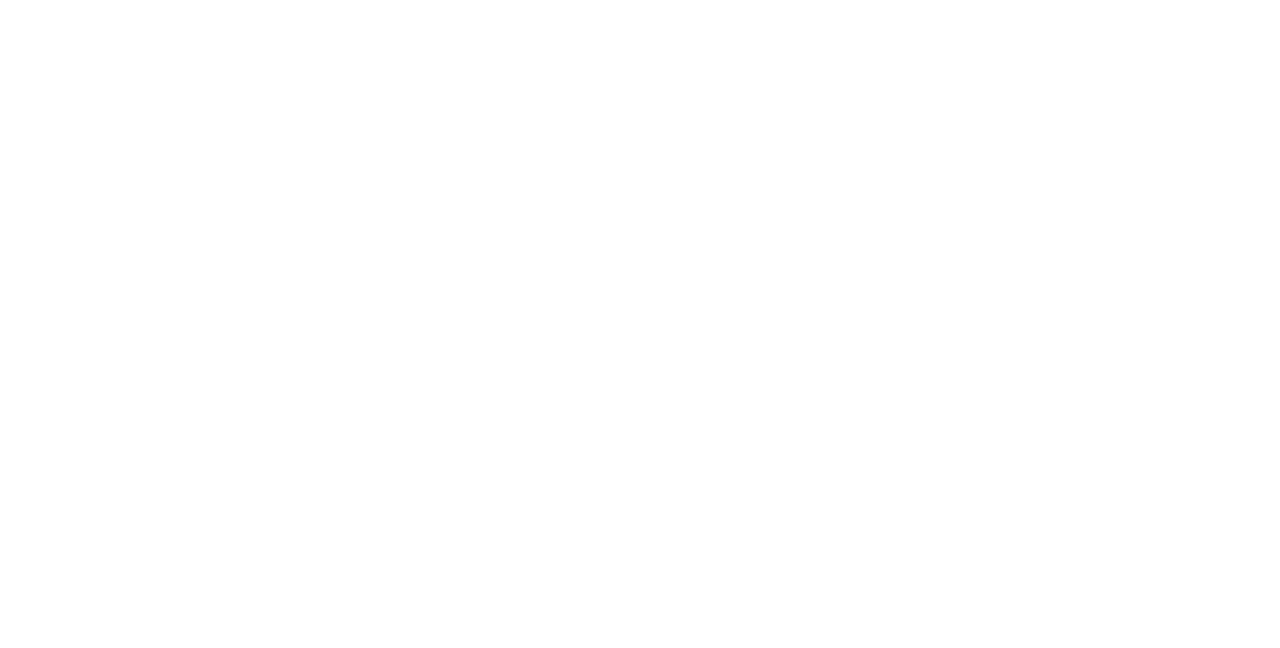
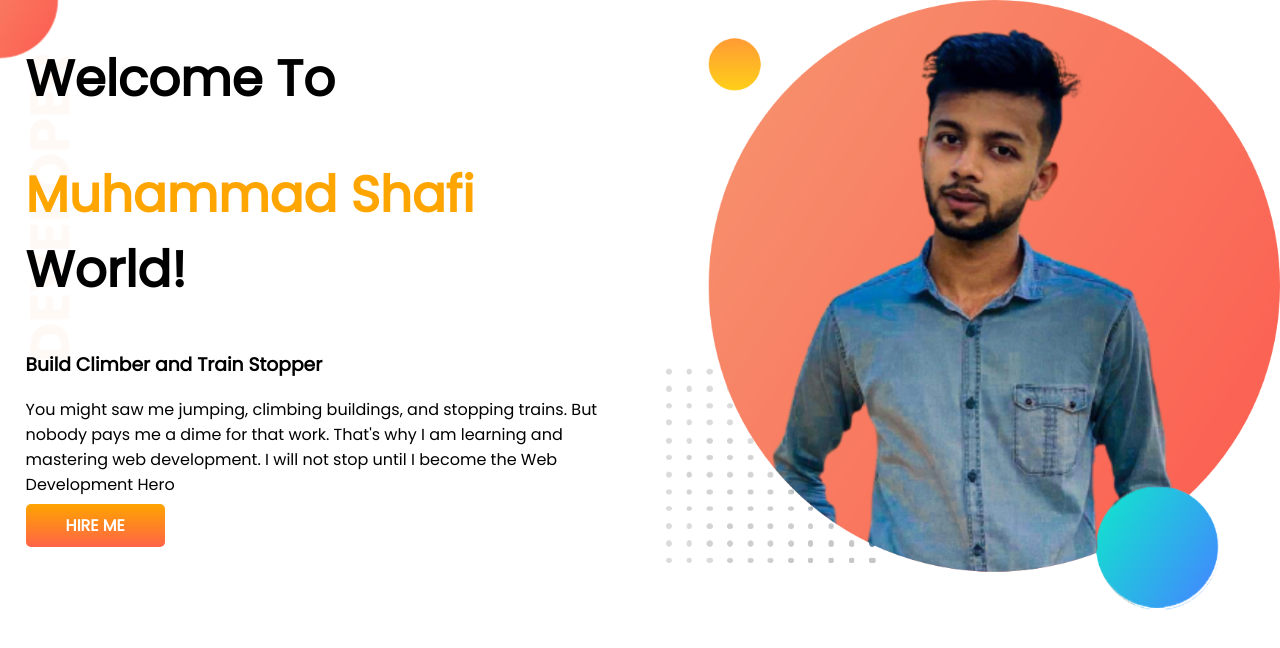
Before and after one commit to MShafiMS/developer-portfolio, a plain HTML site: page index.html in a window 1280 px wide. Drawn offline with Linux system fonts and the light colour scheme.

Commit message:
first commit

```diff
--- a/index.html
+++ b/index.html
@@ -5,9 +5,23 @@
     <meta http-equiv="X-UA-Compatible" content="IE=edge">
     <meta name="viewport" content="width=device-width, initial-scale=1.0">
     <title>Shafi Portfolio</title>
+    <link rel="preconnect" href="https://fonts.googleapis.com">
+    <link rel="preconnect" href="https://fonts.gstatic.com" crossorigin>
+    <link href="https://fonts.googleapis.com/css2?family=Poppins&display=swap" rel="stylesheet">
     <link rel="stylesheet" href="style.css">
 </head>
 <body>
-
+    <section class="top-banner">
+        <div class="half-width">
+            <h1>Welcome To</h1>
+            <h1><span class="name">Muhammad Shafi</span> World!</h1>
+            <h3>Build Climber and Train Stopper</h3>
+            <p>You might saw me jumping, climbing buildings, and stopping trains. But nobody pays me a dime for that work. That's why I am learning and mastering web development. I will not stop until I become the Web Development Hero</p>
+            <a class="link-button" target="_blank" href="https://web.facebook.com/msshafims">HIRE ME</a>
+        </div>
+        <div class="half-width">
+            <img src="images/my-bg1.png" alt="">
+        </div>
+    </section>
 </body>
 </html>
--- a/style.css
+++ b/style.css
@@ -0,0 +1,33 @@
+body{
+    font-family: 'Poppins', sans-serif;
+    margin: 0;
+}
+h1{
+    font-size: 50px;
+}
+.name{
+    color: orange;
+}
+section{
+    display: flex;
+}
+.half-width{
+    width: 50%;
+    padding-left: 2%;
+}
+.half-width img{
+    width: 100%;
+}
+.link-button{
+    text-decoration: none;
+    background-image: linear-gradient(orange, tomato);
+    color: white;
+    font-weight: 700;
+    padding: 10px 40px;
+    border-radius: 5px;
+}
+.top-banner{
+    background-image: url(images/top-banner.png);
+    background-repeat: no-repeat;
+
+}
```
